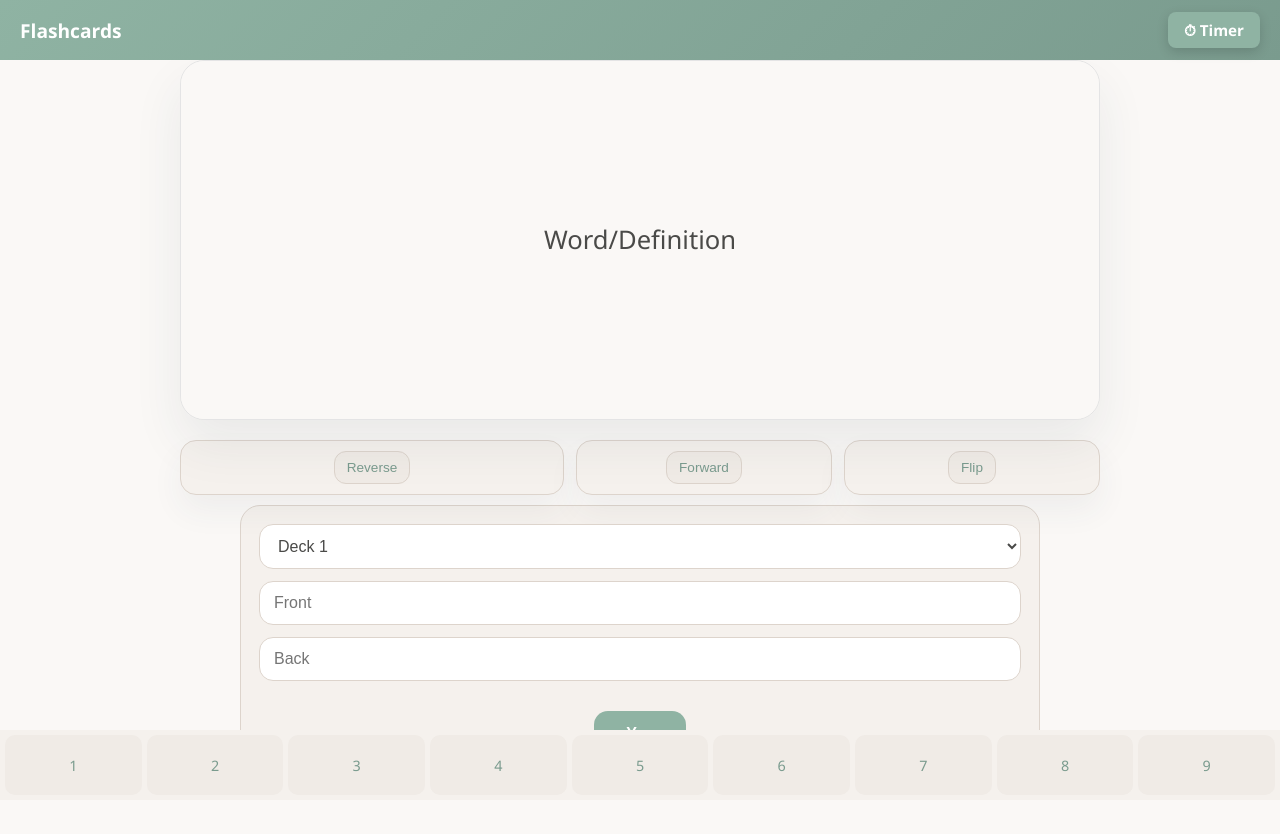
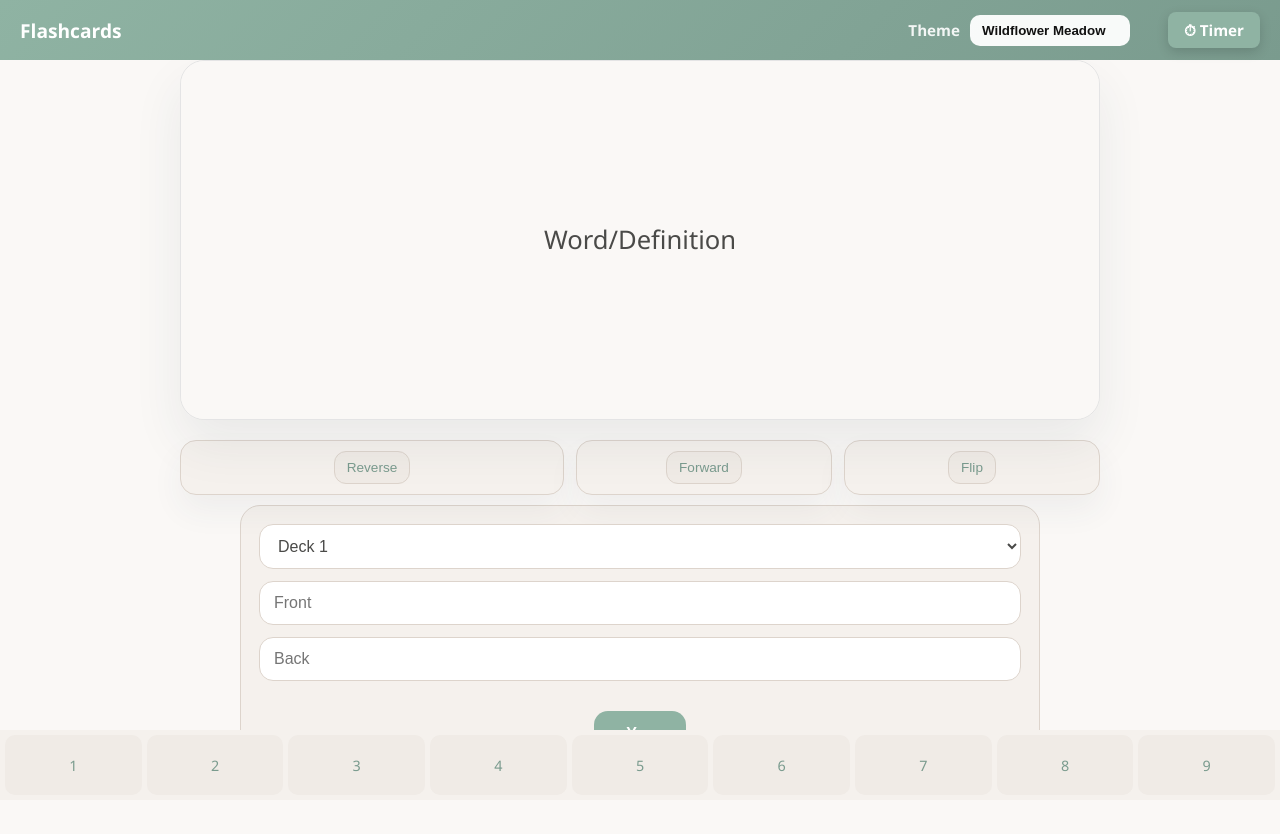
Before and after one commit to SapphicYoshi/WebDevFinal, a plain HTML site: page index.html in a window 1280 px wide. Drawn offline with Linux system fonts and the light colour scheme.

Commit message:
modified:   css/style.css modified:   index.html modified:   js/main.js

```diff
--- a/css/style.css
+++ b/css/style.css
@@ -544,8 +544,8 @@ body.flashcards {
     padding: 8px 12px;
     border-radius: 10px;
     border: none;
-    background: rgba(255, 255, 255, 0.12);
-    color: white;
+    background: rgba(255, 255, 255, 0.95);
+    color: #111;
     min-width: 160px;
     font-weight: 600;
     appearance: none;
--- a/index.html
+++ b/index.html
@@ -10,11 +10,25 @@
 
     <nav class="top-nav">
         <div class="logo">Flashcards</div>
-        <ul>
-            <li>
-                <a href="timer.html" class="nav-link-button">⏱ Timer</a>
-            </li>
-        </ul>
+        <div class="nav-actions">
+            <div class="theme-selector">
+                <label for="themeSelect">Theme</label>
+                <select id="themeSelect">
+                    <option value="wildflower">Wildflower Meadow</option>
+                    <option value="mushroom">Mushroom Grove</option>
+                    <option value="linen">Vintage Linen</option>
+                    <option value="forest">Forest Nook</option>
+                    <option value="lavender">Lavender Cottage</option>
+                    <option value="midnight">Midnight Fern</option>
+                    <option value="moonlit">Moonlit Cottage</option>
+                </select>
+            </div>
+            <ul>
+                <li>
+                    <a href="timer.html" class="nav-link-button">⏱ Timer</a>
+                </li>
+            </ul>
+        </div>
     </nav>
 
     <nav class="bottom-nav">
--- a/js/main.js
+++ b/js/main.js
@@ -34,6 +34,15 @@ document.addEventListener('DOMContentLoaded', () => {
     const forwardBtn = document.getElementById('for');
     const reverseBtn = document.getElementById('rev');
     const flipBtn = document.getElementById('flip');
+
+    // Add theme change listener for instant theme switching
+    if (themeSelect) {
+        themeSelect.addEventListener('change', () => {
+            state.currentTheme = themeSelect.value;
+            applyTheme(state.currentTheme);
+            saveState();
+        });
+    }
 
     const themes = {
         wildflower: 'Wildflower Meadow',
@@ -412,6 +421,12 @@ document.addEventListener('DOMContentLoaded', () => {
         const savedTheme = loadSavedTheme();
         if (savedTheme) {
             applyTheme(savedTheme);
+            state.currentTheme = savedTheme;
+        } else {
+            state.currentTheme = 'wildflower';
+        }
+        if (themeSelect) {
+            themeSelect.value = state.currentTheme;
         }
 
         loadFlashcards();
```
